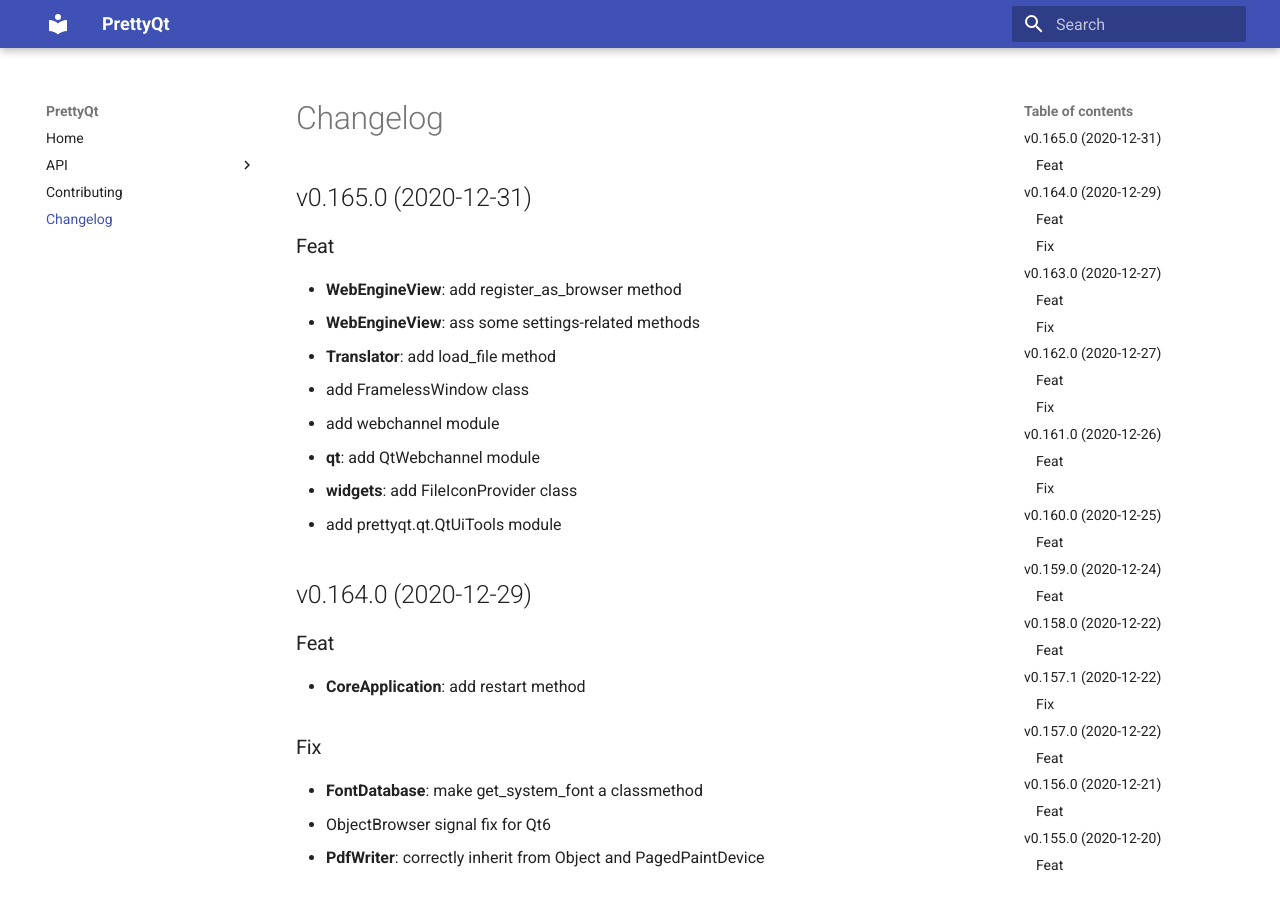
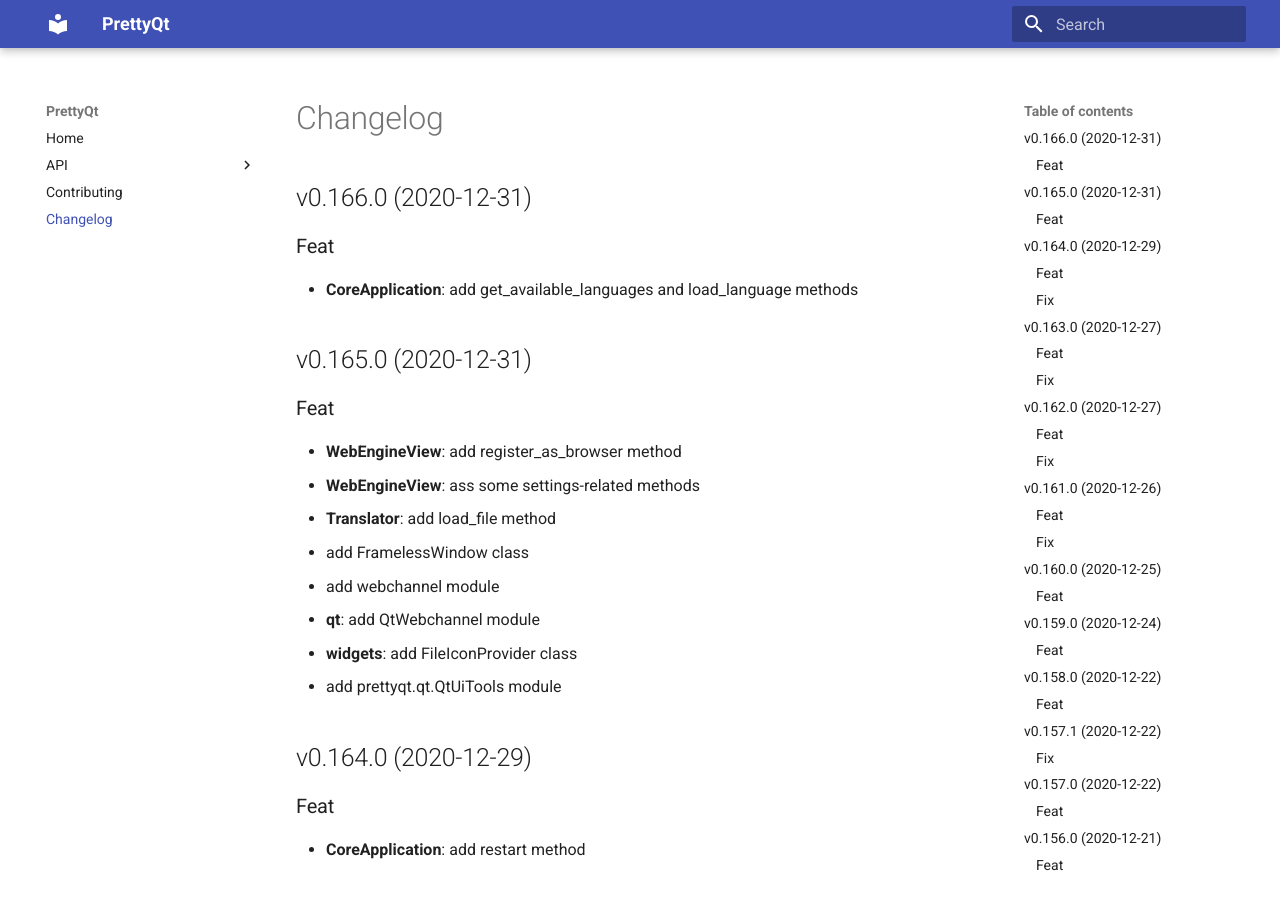
Before and after one commit to phil65/PrettyQt, an MkDocs documentation site: the page built from docs/changelog.md, in a window 1280 px wide and 900 px high. Built offline with MkDocs 1.6.1 and Material for MkDocs 9.7.7, drawn with Linux system fonts in a browser that asks for light colours.

Commit message:
bump: version 0.165.0 → 0.166.0

```diff
--- a/docs/changelog.md
+++ b/docs/changelog.md
@@ -1,3 +1,9 @@
+## v0.166.0 (2020-12-31)
+
+### Feat
+
+- **CoreApplication**: add get_available_languages and load_language methods
+
 ## v0.165.0 (2020-12-31)
 
 ### Feat
--- a/prettyqt/__init__.py
+++ b/prettyqt/__init__.py
@@ -2,7 +2,7 @@
 
 __author__ = """Philipp Temminghoff"""
 __email__ = "phil65@kodi.tv"
-__version__ = "0.165.0"
+__version__ = "0.166.0"
 
 
 def debug():
--- a/pyproject.toml
+++ b/pyproject.toml
@@ -1,6 +1,6 @@
 [tool.poetry]
 name = "PrettyQt"
-version = "0.165.0"
+version = "0.166.0"
 description = "A pythonic layer on top of PyQt5 / PySide2 / PySide6"
 readme = 'docs/index.md'
 repository = "https://github.com/phil65/prettyqt"
@@ -134,7 +134,7 @@
 '''
 [tool.commitizen]
 name = "cz_conventional_commits"
-version = "0.165.0"
+version = "0.166.0"
 tag_format = "v$version"
 version_files = [
     "prettyqt/__init__.py:__version__",
--- a/setup.py
+++ b/setup.py
@@ -37,6 +37,6 @@
     packages=find_packages(),
     test_suite="tests",
     url="https://github.com/phil65/prettyqt",
-    version="0.165.0",
+    version="0.166.0",
     zip_safe=False,
 )
```
Also changed, not shown: CHANGELOG.md (+6 -0 lines).
